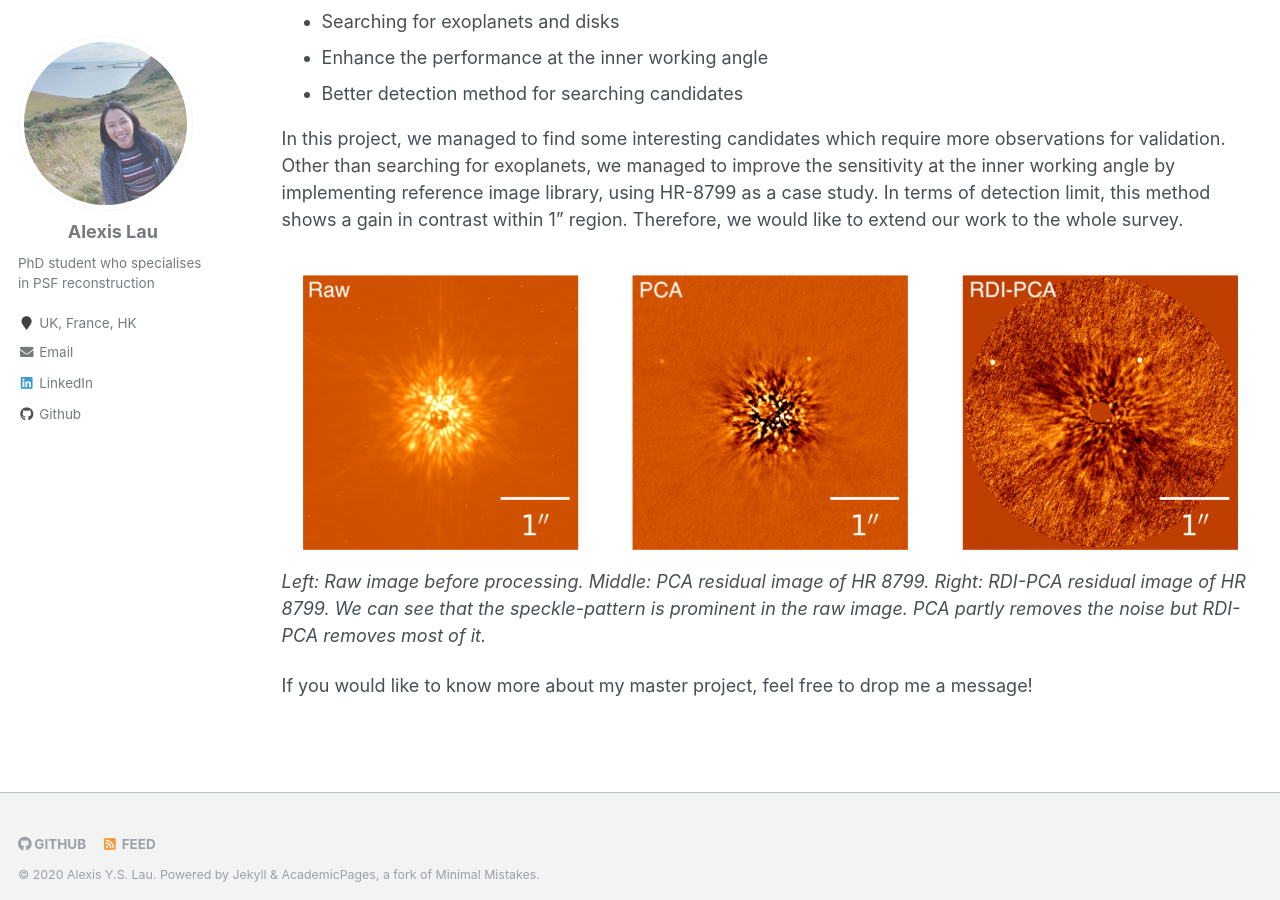
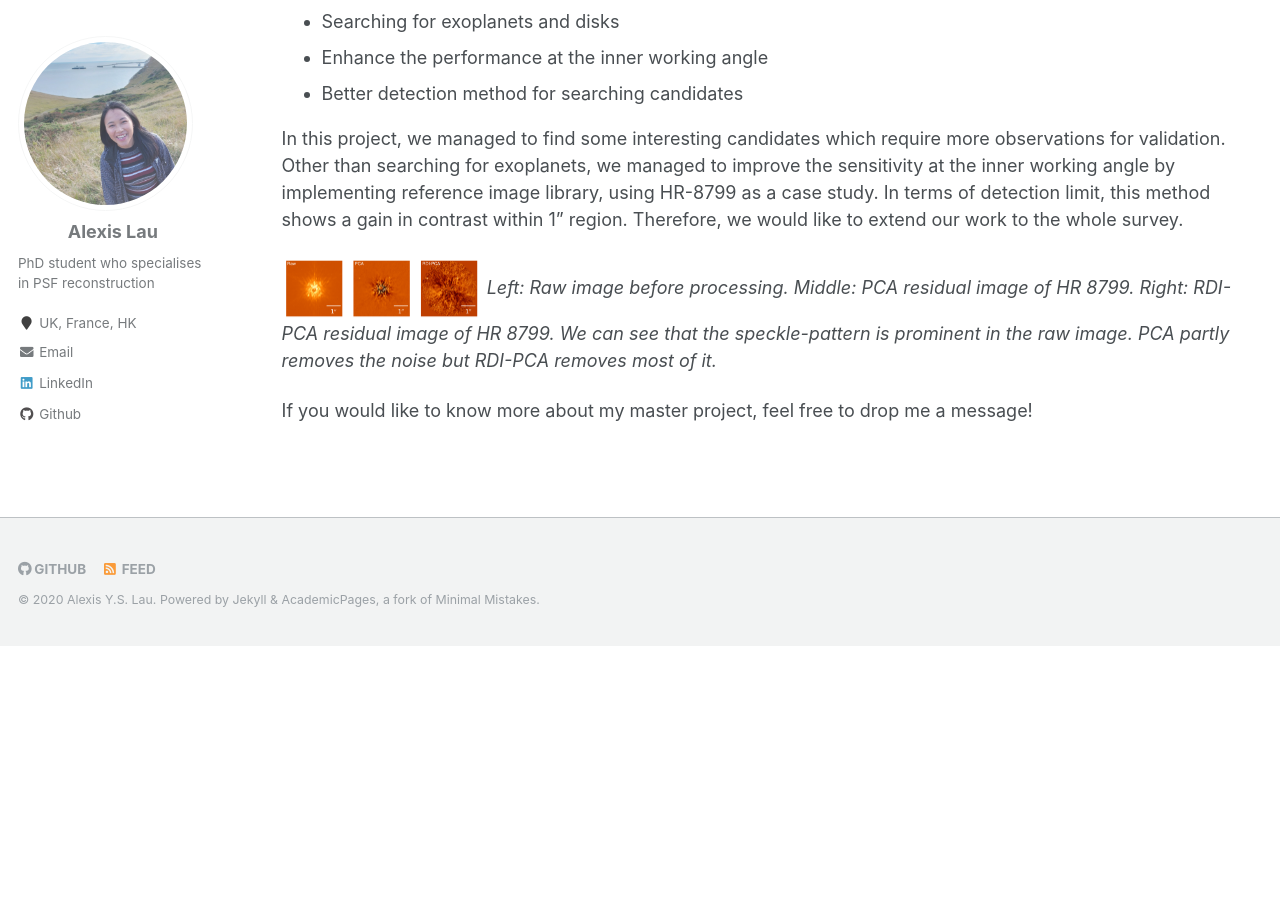
Before and after one commit to alexisyslau/_alexislau.github.io, a Jekyll site: the page built from _pages/publications.md, in a window 1280 px wide and 900 px high, scrolled down 498 px. Built offline with Jekyll 4.4.1, drawn with Linux system fonts in a browser that asks for light colours; after the commit the page ends 1144 px from its top, so only the background shows below that.

Commit message:
Updated my description

```diff
--- a/_pages/publications.md
+++ b/_pages/publications.md
@@ -28,7 +28,7 @@ The aims of the project are:
 
 In this project, we managed to find some interesting candidates which require more observations for validation. Other than searching for exoplanets, we managed to improve the sensitivity at the inner working angle by implementing reference image library, using HR-8799 as a case study. In terms of detection limit, this method shows a gain in contrast within 1" region. Therefore, we would like to extend our work to the whole survey.
 
-<img src='/images/HR_8799.png' alt>
+<img src='/images/HR_8799.png' width="200" alt>
 <em>Left: Raw image before processing. Middle: PCA residual image of HR 8799. Right: RDI-PCA residual image of HR 8799. We can see that the speckle-pattern is prominent in the raw image. PCA partly removes the noise but RDI-PCA removes most of it.</em>
 
 If you would like to know more about my master project, feel free to drop me a message!
```
